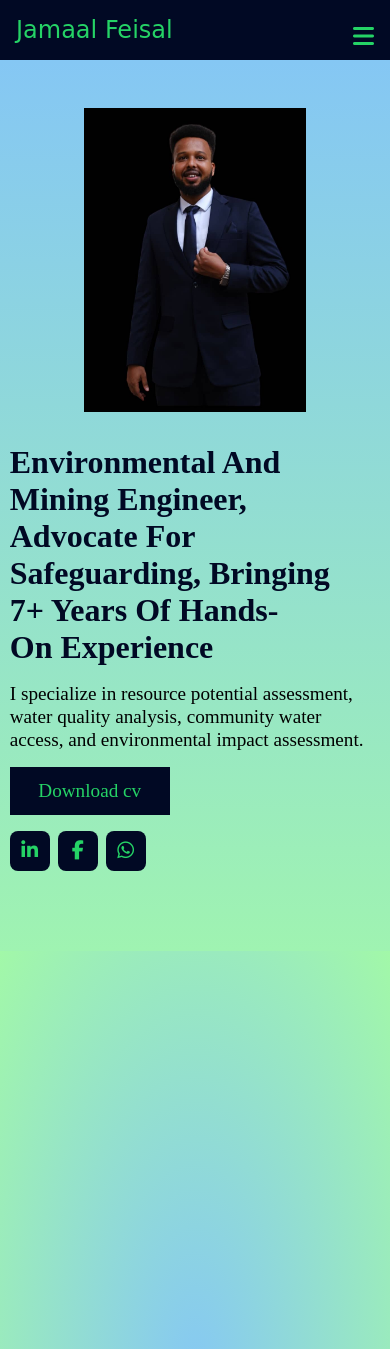
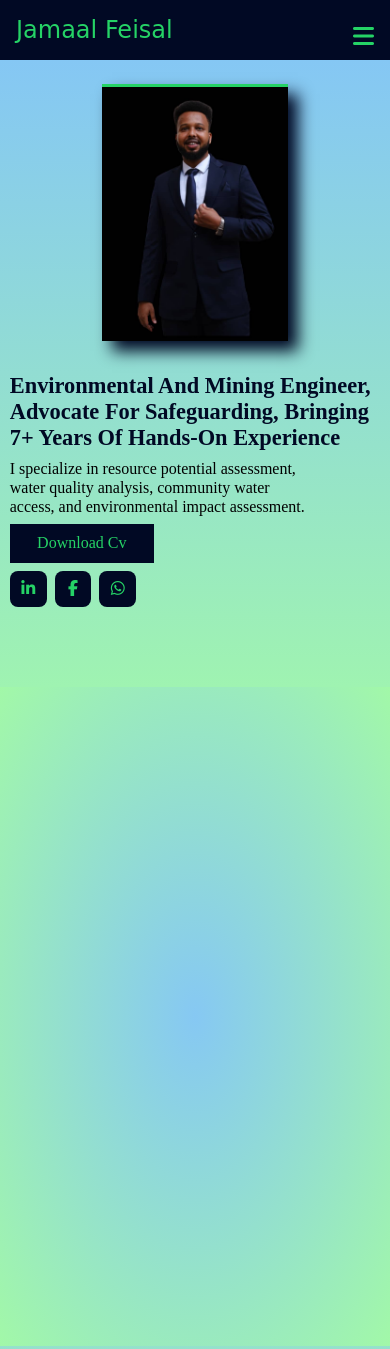
Before and after one commit to jamaal-feisal/porfolio, a plain HTML site: page index.html in a window 390 px wide. Shown: the top 1349 px of the page. Drawn offline with Linux system fonts and the light colour scheme.

Commit message:
! have done some changes on the fonts and added some animations

```diff
--- a/assets/styles/styles.css
+++ b/assets/styles/styles.css
@@ -1,54 +1,65 @@
-*{
+* {
   margin: 0;
   padding: 0;
   box-sizing: border-box;
 }
-html{
+
+html {
   scroll-behavior: smooth;
   overflow-x: hidden;
 }
-body{
-  background-image: radial-gradient(circle,rgba(133, 199, 244, 1),rgba(159, 243, 177, 1));
+
+body {
+  background-image: radial-gradient(circle, rgba(133, 199, 244, 1), rgba(159, 243, 177, 1));
 }
-h1{
+
+h1 {
   font-size: 2.25rem;
   text-transform: capitalize;
   font-weight: 700;
 }
-h2{
+
+h2 {
   font-size: 1.8rem;
   font-weight: 400;
   font-family: sans-serif;
 }
-p{
-    font-size:1.2rem;
+h3{
+  text-transform: capitalize;
+  font-weight: 600;
+}
+
+p {
+  font-size: 1.2rem;
   line-height: 1.2;
 }
-:root{
-    --primary-color:black;
-    --second-black:rgb(151, 151, 151);
-    --second-primary-color:rgba(1, 9, 36, 1);
-    --third-second-primary-color:rgb(0, 18, 78);
-    --third-primary-color:rgba(37, 211, 102, 1);
+
+:root {
+  --primary-color: black;
+  --second-black: rgb(151, 151, 151);
+  --second-primary-color: rgba(1, 9, 36, 1);
+  --third-second-primary-color: rgb(0, 18, 78);
+  --third-primary-color: rgba(37, 211, 102, 1);
   --fourth-primary-color: rgb(11, 133, 56);
 }
 
 
-
 /* navbars section starts in here */
-.header-wrapper{
+.header-wrapper {
   max-width: 1200px;
   width: 95%;
   margin: 0 auto;
   position: relative;
 }
-nav{
+
+nav {
   position: sticky;
   top: 0;
   bottom: 0;
   z-index: 10000;
   background-color: rgba(143, 216, 217, 1);
 }
+
 .navbar {
   max-width: 1200px;
   width: 95%;
@@ -59,25 +70,33 @@ nav{
   align-items: center;
   color: var(--primary-color);
 }
-.brand-title a{
+.brand-title{
+  animation: from-left .4s linear;
+}
+.brand-title a {
   text-decoration: none;
   font-size: 1.5rem;
   color: var(--hover-color);
   font-family: 'Dancing Script', cursive;
   text-transform: capitalize;
 }
+
 .navbar-links {
   height: 100%;
   text-transform: capitalize;
+  animation: from-right .4s linear;
 }
+
 .navbar-links ul {
   display: flex;
   margin: 0;
   padding: 0;
 }
+
 .navbar-links li {
   list-style: none;
 }
+
 .navbar-links li a {
   display: block;
   text-decoration: none;
@@ -85,21 +104,25 @@ nav{
   padding: 1rem;
   font-size: 1.1rem;
 }
-.navbars li a:hover{
+
+.navbars li a:hover {
   color: var(--second-black);
   transition: .3s;
 }
-.navbars li a::after{
+
+.navbars li a::after {
   content: "";
   width: 0;
   height: 3px;
-    background-color:var(--second-black);
+  background-color: var(--second-black);
   display: block;
 }
-.navbars li a:hover:after{
+
+.navbars li a:hover:after {
   width: 100%;
   transition: .3s ease-in-out;
 }
+
 .toggle-button {
   position: absolute;
   top: 1.5rem;
@@ -107,48 +130,74 @@ nav{
   display: none;
 }
 
-.toggle-button i{
+.toggle-button i {
   color: black;
   font-size: 1.5rem;
 }
 
 
+/* hero section starts in here */
+.container {
+  background-image: linear-gradient(rgba(133, 199, 244, 1), rgba(159, 243, 177, 1));
+}
 
-/* hero section starts in here */
-.container{
-  background-image: linear-gradient(rgba(133, 199, 244, 1),rgba(159, 243, 177, 1));
-}
-.hero-section{
+.hero-section {
   display: flex;
   padding-bottom: 5rem;
 }
-.hero-left{
+
+.hero-left {
   flex: 3.5;
   display: flex;
   flex-direction: column;
   margin-top: 6rem;
+  animation: from-left .4s linear;
 }
-.hero-left p{
+@keyframes from-left {
+  from{
+    transform: translateX(-400px);
+  }
+  to{
+    transform: translateX(0);
+  }
+}
+.hero-left p {
   text-wrap: balance;
 }
-.hero-left h1,p{
+
+.hero-left h1,
+p {
   margin-bottom: 1rem;
 }
-.hero-left h1{
-    color:var(--second-primary-color);
+
+.hero-left h1 {
+  color: var(--second-primary-color);
   font-family: serif;
 }
-.hero-right{
+
+.hero-right {
   flex: 3;
   display: flex;
   justify-content: flex-end;
+  animation: from-right .4s linear;
 }
-.hero-right img{
+@keyframes from-right {
+  from{
+    transform: translateX(400px);
+  }
+  to{
+    transform: translateX(0);
+  }
+}
+.hero-right img {
   width: 60%;
   height: auto;
   margin-top: 3rem;
+  box-shadow: 10px 10px 15px var(--second-primary-color);
+  border-top: 3px solid var(--third-primary-color);
 }
-.download-cv{
+
+.download-cv {
   width: 10rem;
   height: 3rem;
   background-color: var(--second-primary-color);
@@ -156,32 +205,40 @@ nav{
   justify-content: center;
   align-items: center;
   font-size: 1.2rem;
+  text-transform: capitalize;
 }
-.download-cv:hover{
+
+.download-cv:hover {
   background-color: var(--third-primary-color);
   transition: .4s;
 }
-.download-cv:hover a{
-    color:var(--second-primary-color);
+
+.download-cv:hover a {
+  color: var(--second-primary-color);
   transition: .4s;
 }
-.download-cv a{
+
+.download-cv a {
   text-decoration: none;
   color: var(--third-primary-color);
 }
-.download-cv a::first-letter{
+
+.download-cv a::first-letter {
   text-transform: capitalize;
 }
-.social-media-icons{
+
+.social-media-icons {
   display: flex;
   margin-top: 1rem;
 }
-.icon i{
+
+.icon i {
   font-size: 1.2rem;
 }
-.icon{
+
+.icon {
   background-color: var(--second-primary-color);
-    margin-right:.5rem;
+  margin-right: .5rem;
   width: 2.5rem;
   height: 2.5rem;
   display: flex;
@@ -189,29 +246,32 @@ nav{
   align-items: center;
   border-radius: .5rem;
 }
-.icon:hover{
+
+.icon:hover {
   background-color: var(--third-primary-color);
   color: var(--primary-color);
   transition: .3s;
 }
-.social-media-icons .icon a{
+
+.social-media-icons .icon a {
   text-decoration: none;
   border-radius: .3rem;
   color: var(--third-primary-color);
 }
-.social-media-icons .icon:hover a{
+
+.social-media-icons .icon:hover a {
   color: var(--second-primary-color);
   transition: .3s;
 }
 
 
 
+/* about me section stats in here */
+.about-me-section {
+  background-image: radial-gradient(rgba(134, 200, 243, 1), rgba(162, 248, 168, 1));
+}
 
-/* about me section stats in here */
-.about-me-section{
-    background-image: radial-gradient(rgba(134, 200, 243, 1),rgba(162, 248, 168, 1));
-}
-.about-me-wrapper{
+.about-me-wrapper {
   display: flex;
   max-width: 1200px;
   width: 95%;
@@ -224,40 +284,46 @@ nav{
   animation-timeline: view();
   animation-range: entry 50% cover 30%;
 }
-.about-me-wrapper .words{
+
+.about-me-wrapper .words {
   flex-basis: 50%;
 }
-.about-me-wrapper img{
-    width: 60%;
+
+.about-me-wrapper img {
+  width: 55%;
   height: auto;
-    object-fit: contain;
+  box-shadow: 10px 10px 15px var(--second-primary-color);
+  border-top: 3px solid var(--third-primary-color);
 }
 
-.about-me-photo{
+.about-me-photo {
   flex: 1;
   display: flex;
   justify-content: center;
 }
-.about-me-wrapper .words{
+.about-me-wrapper .words h1{
+  font-family: sans-serif;
+}
+.about-me-wrapper .words {
   flex: 1;
 }
-.words p{
+
+.words p {
   margin-bottom: 1rem;
 }
 
 
 
 
-
 /* timelne section ststs in here */
-.timeline{
+.timeline {
   max-width: 1200px;
   width: 95%;
   margin: 2rem auto;
 }
 
 .timeline ul {
-  padding:0;
+  padding: 0;
 }
 
 .timeline ul li {
@@ -288,9 +354,10 @@ nav{
   width: 450px;
   padding: 15px;
   background-color: rgba(230, 255, 230, 1);
-  box-shadow: -8px 5px 50px -10px rgba(0,0,0,0.54);
+  box-shadow: -8px 5px 50px -10px rgba(0, 0, 0, 0.54);
 }
-.timeline ul h1{
+
+.timeline ul h1 {
   color: var(--second-primary-color);
 }
 
@@ -301,7 +368,6 @@ nav{
 .timeline ul li:nth-child(even) div {
   left: -492px;
 }
-
 
 /* EFFECTS
 –––––––––––––––––––––––––––––––––––––––––––––––––– */
@@ -333,18 +399,18 @@ nav{
   visibility: visible;
   opacity: 1;
 }
-.timeline .title-timeline{
+
+.timeline .title-timeline {
   text-align: center;
   margin-top: 2rem;
 }
 
-
-.skills-section{
+.skills-section {
   margin-top: 3rem;
 }
+
 /* GENERAL MEDIA QUERIES
 –––––––––––––––––––––––––––––––––––––––––––––––––– */
-
 
 
 
@@ -355,43 +421,50 @@ nav{
   height: 40px;
   border-radius: 0;
 }
+
 .timeline-rhombus ul li div::before {
   bottom: 12px;
 }
+
 .timeline-infinite ul li::after {
   animation: scaleAnimation 2s infinite;
 }
-.shine{
-  color:var(--fourth-primary-color);
+
+.shine {
+  color: var(--fourth-primary-color);
   font-size: 1.2rem;
 }
-.skills-section div{
+
+.skills-section div {
   display: grid;
   grid-template-columns: 2fr 2fr;
-  grid-template-rows: repeat(3,1fr);
+  grid-template-rows: repeat(3, 1fr);
   row-gap: 1.3rem;
   column-gap: 1.5rem;
 }
-.languages span{
+
+.languages span {
   color: var(--fourth-primary-color);
   text-transform: uppercase;
 }
+
 @keyframes scaleAnimation {
   0% {
     transform: translateX(-50%) scale(1);
   }
+
   50% {
     transform: translateX(-50%) scale(1.25);
   }
+
   100% {
     transform: translateX(-50%) scale(1);
   }
 }
 
 
-
 /* services starts in here */
-.services-container{
+.services-container {
   max-width: 1200px;
   width: 95%;
   margin-left: auto;
@@ -399,60 +472,73 @@ nav{
   margin-top: 5rem;
   margin-bottom: 0;
 }
-.services-container h1{
+
+.services-container h1 {
   text-transform: capitalize;
   color: var(--second-primary-color);
   text-align: center;
   margin-bottom: 1.1rem;
   margin-top: 1.1rem;
 }
-.services-sub-container{
+
+.services-sub-container {
   display: grid;
-  grid-template-columns: repeat(6,1fr);
-  grid-template-rows: repeat(4,1fr);
+  grid-template-columns: repeat(6, 1fr);
+  grid-template-rows: repeat(4, 1fr);
   gap: 1rem;
 }
-.services-item{
+
+.services-item {
   background-color: rgba(230, 255, 230, 1);
   padding: 1rem;
 }
-.services-item:hover{
+
+.services-item:hover {
   border: solid var(--second-primary-color) 1px;
   transition: .3s;
 }
-.item-1{
+
+.item-1 {
   grid-column-start: 1;
   grid-column-end: 3;
 }
-.item-2{
+
+.item-2 {
   grid-column-start: 3;
-  grid-column-end:5;
+  grid-column-end: 5;
 }
-.item-3{
+
+.item-3 {
   grid-column-start: 5;
   grid-column-end: 7;
 }
-.item-4{
+
+.item-4 {
   grid-column-start: 2;
   grid-column-end: 4;
 }
-.item-5{
+
+.item-5 {
   grid-column-start: 4;
-  grid-column-end:6;
+  grid-column-end: 6;
 }
-.item-6{
+
+.item-6 {
   grid-column-start: 1;
   grid-column-end: 3;
 }
-.item-7{
+
+.item-7 {
   grid-column-start: 3;
-  grid-column-end:5;
+  grid-column-end: 5;
 }
-.item-8{
+
+.item-8 {
   grid-column-start: 5;
   grid-column-end: 7;
 }
-.testimonial-container{
+
+.testimonial-container {
   max-width: 1200px;
   width: 95%;
   margin: 0 auto;
@@ -460,13 +546,15 @@ nav{
   animation-timeline: view();
   animation-range: entry 50% cover 30%;
 }
-.testimonial-container h1{
+
+.testimonial-container h1 {
   text-align: center;
   text-transform: capitalize;
   color: var(--second-primary-color);
   margin-top: 1rem;
 }
-.item-container{
+
+.item-container {
   display: flex;
   gap: 1rem;
   color: white;
@@ -474,12 +562,14 @@ nav{
   margin-top: 1rem;
   margin-bottom: 1rem;
 }
-.testimonial-container img{
+
+.testimonial-container img {
   width: 4rem;
   height: auto;
   border-radius: 50%;
 }
-.testimonial-item{
+
+.testimonial-item {
   width: 380px;
   height: 15rem;
   background-color: var(--second-primary-color);
@@ -490,9 +580,11 @@ nav{
   gap: 1rem;
 
 }
-.testimonial-item .talks{
+
+.testimonial-item .talks {
   position: relative;
-  &::before{
+
+  &::before {
     position: absolute;
     left: -.3rem;
     top: -2.8rem;
@@ -501,42 +593,48 @@ nav{
     color: var(--third-primary-color);
   }
 }
-.testimonial-item:hover{
-  transform:translate(8px);
+
+.testimonial-item:hover {
+  transform: translate(8px);
   transition: .3s;
 }
-.div-flex{
+
+.div-flex {
   display: flex;
   gap: 1rem;
   align-items: center;
 }
-.social-media-icons-add{
+
+.social-media-icons-add {
   width: 20rem;
 }
-.div-flex h4{
+
+.div-flex h4 {
   color: var(--third-primary-color);
   text-transform: capitalize;
 }
-.div-flex .job-title{
+
+.div-flex .job-title {
   font-size: 1rem;
   color: var(--second-black);
 }
-.div-flex h4{
+
+.div-flex h4 {
   font-size: 1.2rem;
 }
 
-
-.services-sub-container{
+.services-sub-container {
   animation: fades both linear;
   animation-timeline: view();
   animation-range: entry 50% cover 30%;
 }
 
-@keyframes fades{
-  0%{
+@keyframes fades {
+  0% {
     opacity: 0;
   }
-  100%{
+
+  100% {
     opacity: 1;
     transition: 3s;
   }
@@ -546,9 +644,8 @@ nav{
 
 
 
-
 /*contacts section starts in here */
-.contact-container{
+.contact-container {
   max-width: 1200px;
   width: 95%;
   margin: 3rem auto;
@@ -557,19 +654,24 @@ nav{
   animation-timeline: view();
   animation-range: entry 50% cover 30%;
 }
-.contact-column-1{
+
+.contact-column-1 {
   flex: 2;
   background-color: var(--second-primary-color);
   z-index: 10;
 }
-.contact-column-2{
+
+.contact-column-2 {
   flex: 3;
   background-color: rgba(143, 216, 217, 1);
   display: flex;
   justify-content: center;
   align-items: center;
 }
-.inputs input,textarea,button{
+
+.inputs input,
+textarea,
+button {
   width: 100%;
   outline: none;
   margin-bottom: 1rem;
@@ -578,137 +680,171 @@ nav{
   background-color: rgba(171, 255, 202, 1);
   resize: none;
   border: none;
+  text-transform: capitalize;
 }
-.inputs button:hover{
+
+.inputs button:hover {
   border: solid var(--second-primary-color) 1px;
 }
-.inputs input, textarea{
+
+.inputs input,
+textarea {
   outline: none;
 }
-.inputs textarea:focus{
+
+.inputs textarea:focus {
   border: solid 1px var(--second-primary-color);
 }
-.inputs input:focus{
+
+.inputs input:focus {
   border: solid 1px var(--second-primary-color);
 }
-.inputs button:active{
+
+.inputs button:active {
   background-color: var(--second-primary-color);
   color: var(--third-primary-color);
 }
-.inputs button{
+
+.inputs button {
   border-radius: 1.5rem;
 }
-.inputs{
+
+.inputs {
   width: 500px;
   padding: 1rem;
   margin-left: 2rem;
 }
-.item-grids{
+
+.item-grids {
   display: grid;
   grid-template-columns: 3rem 15rem;
   color: white;
   align-items: center;
 }
-.icon-add i{
+
+.icon-add i {
   font-size: 1.2rem;
 }
-.item-container-2{
+
+.item-container-2 {
   padding: 2rem;
 }
-.social-media-icons-add{
+
+.social-media-icons-add {
   width: 10rem;
   justify-content: space-between;
 }
-.social-media-icons-add .icon{
+
+.social-media-icons-add .icon {
   width: 2.5rem;
   height: 2.5rem;
 }
-.item-grids .number p{
+
+.item-grids .number p {
   margin-bottom: 0;
 }
-.grid-icon i{
+
+.grid-icon i {
   font-size: 1.2rem;
   color: var(--third-primary-color);
 }
-.grid-icon{
+
+.grid-icon {
   width: 2.5rem;
   height: 2.5rem;
 }
-.grid-icon:hover i{
+
+.grid-icon:hover i {
   color: var(--second-primary-color);
 }
-.item-container-2 h1{
+
+.item-container-2 h2 {
   margin-bottom: 1.5rem;
   color: white;
 }
-.item-container-2 span{
+
+.item-container-2 span {
   color: var(--third-primary-color);
 }
-.item-container-2 .design{
+
+.item-container-2 .design {
   width: 200px;
   height: 100%;
 }
-.item-container-2 .number p{
+
+.item-container-2 .number p {
   color: var(--second-black);
 }
-.item-container-2 .number p::first-letter{
+
+.item-container-2 .number p::first-letter {
   text-transform: capitalize;
 }
 
 
 
+/* foooter section */
+footer {
+  background-image: linear-gradient(rgba(130, 192, 255, 1), rgba(166, 255, 158, 1));
+  animation: fades both linear;
+  animation-timeline: view();
+  animation-range: entry 50% cover 30%;
+}
 
-/* foooter section */
-footer{
-  background-image: linear-gradient(rgba(130, 192, 255, 1),rgba(166, 255, 158, 1));
-}
-.footer-container{
+.footer-container {
   max-width: 1200px;
   width: 95%;
   margin: 0 auto;
   height: 12rem;
 }
-.footer-container .logo-footer{
+
+.footer-container .logo-footer {
   display: flex;
   justify-content: center;
   padding-top: .5rem;
   margin-bottom: 1rem;
 }
-.logo-footer a{
+
+.logo-footer a {
   text-decoration: none;
   font-size: 1.5rem;
   color: var(--hover-color);
   font-family: 'Dancing Script', cursive;
   text-transform: capitalize;
 }
-.footer-navs{
+
+.footer-navs {
   display: flex;
   max-width: 600px;
   margin: 0 auto;
   justify-content: space-evenly;
   flex-wrap: wrap;
 }
-.footer-navs li{
+
+.footer-navs li {
   list-style: none;
   margin-left: 1rem;
 }
-.footer-navs a{
+
+.footer-navs a {
   text-decoration: none;
   color: var(--second-primary-color);
   font-size: 1.2rem;
   text-transform: capitalize;
 }
-.footer-navs a:hover{
-  color:var(--fourth-primary-color);
+
+.footer-navs a:hover {
+  color: var(--fourth-primary-color);
   transition: .3s;
 }
-.line{
+
+.line {
   width: 100%;
   height: .01rem;
   background-color: var(--second-primary-color);
   margin-top: 2rem;
 }
-.copyrights{
+
+.copyrights {
   max-width: 1200px;
   margin: 0 auto;
   text-align: center;
@@ -716,22 +852,24 @@ footer{
   padding-top: 1.1rem;
   padding-bottom: 1.1rem;
 }
-.social-footer{
+
+.social-footer {
   margin: 0;
   padding: 0;
   justify-content: center;
   margin-top: 2rem;
 }
-.copyrights .dev-link{
+
+.copyrights .dev-link {
   text-decoration: none;
   text-transform: uppercase;
   color: var(--third-second-primary-color);
 }
-.copyrights .dev-link:hover{
+
+.copyrights .dev-link:hover {
   color: var(--fourth-primary-color);
   transition: .3s;
 }
-
 
 
 
@@ -739,149 +877,246 @@ footer{
   .timeline ul li div {
     width: 350px;
   }
+
   .timeline ul li:nth-child(even) div {
     left: -399px;
   }
 }
+
 @media screen and (max-width: 800px) {
   .timeline ul li {
     margin-left: 20px;
   }
+
   .timeline ul li div {
     width: calc(95vw - 91px);
   }
+
   .timeline ul li:nth-child(even) div {
     left: 45px;
   }
 }
-@media screen and (max-width:968px){
-  .item-4{
+
+@media screen and (max-width:968px) {
+  .item-4 {
     grid-column-start: 1;
     grid-column-end: 3;
   }
-  .item-5{
+
+  .item-5 {
     grid-column-start: 3;
-    grid-column-end:5;
+    grid-column-end: 5;
   }
-  .item-6{
+
+  .item-6 {
     grid-column-start: 5;
     grid-column-end: 7;
   }
-  .item-7{
+
+  .item-7 {
     grid-column-start: 1;
-    grid-column-end:3;
+    grid-column-end: 3;
   }
-  .item-8{
+
+  .item-8 {
     grid-column-start: 3;
     grid-column-end: 5;
   }
 }
-@media screen and (max-width:668px){
-  .item-1{
+
+@media screen and (max-width:668px) {
+  .item-1 {
     grid-column-start: 1;
     grid-column-end: 4;
   }
-  .item-2{
+
+  .item-2 {
     grid-column-start: 4;
-    grid-column-end:7;
+    grid-column-end: 7;
   }
-  .item-3{
+
+  .item-3 {
     grid-column-start: 1;
     grid-column-end: 4;
   }
-  .item-4{
+
+  .item-4 {
     grid-column-start: 4;
-    grid-column-end:7;
+    grid-column-end: 7;
   }
-  .item-5{
+
+  .item-5 {
     grid-column-start: 1;
     grid-column-end: 4;
   }
-  .item-6{
+
+  .item-6 {
     grid-column-start: 4;
-    grid-column-end:7;
+    grid-column-end: 7;
   }
-  .item-7{
+
+  .item-7 {
     grid-column-start: 1;
     grid-column-end: 4;
   }
-  .item-8{
+
+  .item-8 {
     grid-column-start: 4;
     grid-column-end: 7;
   }
 }
-@media screen and (max-width:480px){
-  h1{
-    font-size: 2rem;
+
+@media screen and (max-width:480px) {
+  h1 {
+    font-size: 1.4rem;
+  }
+
+  p {
+    font-size: 1rem;
+  }
+
+  h2 {
+    font-size: 1.2rem;
+  }
+
+  .hero-left h1,
+  p,
+  .download-cv {
+    margin-bottom: .5rem;
+  }
+
+  .hero-left .social-media-icons {
+    margin-top: 0;
+  }
+
+  .hero-right img {
+    width: 50%;
+    box-shadow: 10px 10px 15px var(--second-primary-color);
+    border-top: 3px solid var(--third-primary-color);
+    margin-top: 1.5rem;
+  }
+  .download-cv {
+    width: 9rem;
+    height: 2.4rem;
+    font-size: 1rem;
+  }
+
+  .social-media-icons .icon {
+    width: 2.3rem;
+    height: 2.3rem;
+  }
+
+  .social-media-icons .icon i {
+    font-size: 1rem;
+  }
+  .grid-icon i {
+    font-size: 1rem;
+    color: var(--third-primary-color);
+  }
+
+  .grid-icon {
+    width: 2.3rem;
+    height: 2.3rem;
+  }
+  .inputs input, textarea, button {
+    padding: .7rem;
+  }
+  .about-me-wrapper img{
+    width: 50%;
+    box-shadow: 10px 10px 15px var(--second-primary-color);
+    border-top: 3px solid var(--third-primary-color);
+  }
+  .about-me-photo{
+    margin-bottom: 1rem;
+  }
+  .words h1{
+    font-family: sans-serif;
   }
 }
-@media screen and (max-width:450px){
-  .item-1{
+
+@media screen and (max-width:450px) {
+  .item-1 {
     grid-column-start: 1;
     grid-column-end: 7;
   }
-  .item-2{
-    grid-column-start: 1;
-    grid-column-end:7;
-  }
-  .item-3{
+
+  .item-2 {
     grid-column-start: 1;
     grid-column-end: 7;
   }
-  .item-4{
-    grid-column-start: 1;
-    grid-column-end:7;
-  }
-  .item-5{
+
+  .item-3 {
     grid-column-start: 1;
     grid-column-end: 7;
   }
-  .item-6{
-    grid-column-start: 1;
-    grid-column-end:7;
-  }
-  .item-7{
+
+  .item-4 {
     grid-column-start: 1;
     grid-column-end: 7;
   }
-  .item-8{
+
+  .item-5 {
+    grid-column-start: 1;
+    grid-column-end: 7;
+  }
+
+  .item-6 {
+    grid-column-start: 1;
+    grid-column-end: 7;
+  }
+
+  .item-7 {
+    grid-column-start: 1;
+    grid-column-end: 7;
+  }
+
+  .item-8 {
     grid-column-start: 1;
     grid-column-end: 7;
   }
 }
+
 @media screen and (max-width:868px) {
-  .contact-container{
+  .contact-container {
     flex-direction: column;
   }
-  .contact-column-2{
+
+  .contact-column-2 {
     justify-content: flex-start;
   }
-  .inputs{
+
+  .inputs {
     width: 95%;
     margin-left: 0;
   }
 }
+
 @media screen and (max-width: 768px) {
-    nav{
+  nav {
     flex-direction: column;
     align-items: center;
   }
-    .logo{
+
+  .logo {
     text-align: center;
     margin-bottom: 1rem;
   }
+
   .hero-section {
     flex-direction: column;
   }
-    .hero-left h1{
+
+  .hero-left h1 {
     text-wrap: balance;
   }
-    .hero-right{
+
+  .hero-right {
     order: -1;
     justify-content: center;
   }
 
 }
+
 @media (max-width: 800px) {
   .navbar {
     flex-direction: column;
@@ -891,14 +1126,16 @@ footer{
     background-color: var(--second-primary-color);
   }
 
-    .brand-title{
+  .brand-title {
     padding-left: 1rem;
     color: var(--third-primary-color);
   }
-    .navbar-links li a{
+
+  .navbar-links li a {
     color: var(--third-primary-color) !important;
     padding-right: 0;
   }
+
   .toggle-button {
     display: flex;
   }
@@ -913,36 +1150,44 @@ footer{
     width: 100%;
     flex-direction: column;
   }
+
   .navbar-links.active {
     display: flex;
   }
-    .brand-title{
+
+  .brand-title {
     padding-top: 1rem;
     padding-bottom: 1rem;
   }
-    .navbar-links li:hover{
+
+  .navbar-links li:hover {
     width: 100%;
     background-color: var(--second-primary-color);
   }
-    .navbars li a::after{
+
+  .navbars li a::after {
     content: "";
     width: 0;
     height: 3px;
-      background-color:var(--second-black);
+    background-color: var(--second-black);
     display: block;
     visibility: hidden;
   }
-  .navbars li a:hover:after{
+
+  .navbars li a:hover:after {
     width: 100%;
     transition: .3s ease-in-out;
   }
-    .toggle-button i{
-        color:var(--third-primary-color);
+
+  .toggle-button i {
+    color: var(--third-primary-color);
   }
-    .about-me-wrapper{
+
+  .about-me-wrapper {
     flex-direction: column;
   }
-    .hero-left{
+
+  .hero-left {
     margin-top: 2rem;
   }
 }
--- a/index.html
+++ b/index.html
@@ -43,7 +43,7 @@
             and environmental impact assessment.
           </p>
           <div class="download-cv">
-            <a href="./JAMAL FAISAL CV 2K23 Oct  last update (3).pdf" target="_blank">download cv</a>
+            <a href="./updated CV.pdf" target="_blank">download cv</a>
           </div>
           <div class="social-media-icons">
             <div class="icon">
@@ -71,8 +71,7 @@
         <img src="./assets/images/about me image.jpeg" alt="">
       </div>
       <div class="words">
-        <h1>about me</h1>
-        <h2>know something about me</h2>
+        <h1>know something about me</h1>
         <p>
           Experienced environmental engineer with a Master's in Environmental
           Engineering and over 7 years in mining and natural resource projects. Expert in water quality
@@ -85,7 +84,7 @@
           Ethiopia and Somaliland. Committed to environmental protection and delivering exceptional results.
         </p>
         <div class="download-cv">
-          <a href="./JAMAL FAISAL CV 2K23 Oct  last update (3).pdf" target="_blank">download cv</a>
+          <a href="./updated CV.pdf" target="_blank">download cv</a>
         </div>
       </div>
     </div>
@@ -239,16 +238,6 @@
       <h1>testimonials</h1>
       <div class="item-container">
         <div class="testimonial-item">
-          <p class="talks">Jamaal, a hardworking and friendly roommate, made the year memorable.</p>
-          <div class="div-flex">
-            <img src="./assets/images/user-image-with-black-background.png" alt="">
-            <div>
-              <h4>ibrahim abdihakim</h4>
-              <p class="job-title">web developer & desinger</p>
-            </div>
-          </div>
-        </div>
-        <div class="testimonial-item">
           <p class="talks">Great guy, always made time for a visit. Highly recommended!</p>
           <div class="div-flex">
             <img src="./assets/images/user-image-with-black-background.png" alt="">
@@ -268,6 +257,16 @@
             </div>
           </div>
         </div>
+        <div class="testimonial-item">
+          <p class="talks">Jamaal, a hardworking and friendly roommate, made the year memorable.</p>
+          <div class="div-flex">
+            <img src="./assets/images/user-image-with-black-background.png" alt="">
+            <div>
+              <h4>ibrahim abdihakim</h4>
+              <p class="job-title">web developer & desinger</p>
+            </div>
+          </div>
+        </div>
       </div>
     </div>
   </section>
@@ -275,7 +274,7 @@
     <div class="contact-container" id="contact-link">
       <div class="contact-column-1">
         <div class="item-container-2">
-          <h1>I'm here to connect, collaborate. <span> <h2>Let's chat!</h2></span></h1>
+          <h2>I'm here to connect, collaborate. <span>Let's chat!</span></h2>
           <div class="number-item">
             <div class="item-grids">
               <div class="icon grid-icon">
@@ -324,7 +323,7 @@
           <input type="text" placeholder="name" required><br>
           <input type="text" placeholder="email" required><br>
           <input type="text" placeholder="subject"><br>
-          <textarea name="massege" id="" cols="30" rows="10" placeholder="massege"></textarea><br>
+          <textarea name="massege" id="" cols="30" rows="10" placeholder="message"></textarea><br>
           <button>send</button>
         </form>
       </div>
```
Also changed, not shown: 1 other file. Lines whose indentation alone changed are shown as unchanged.
